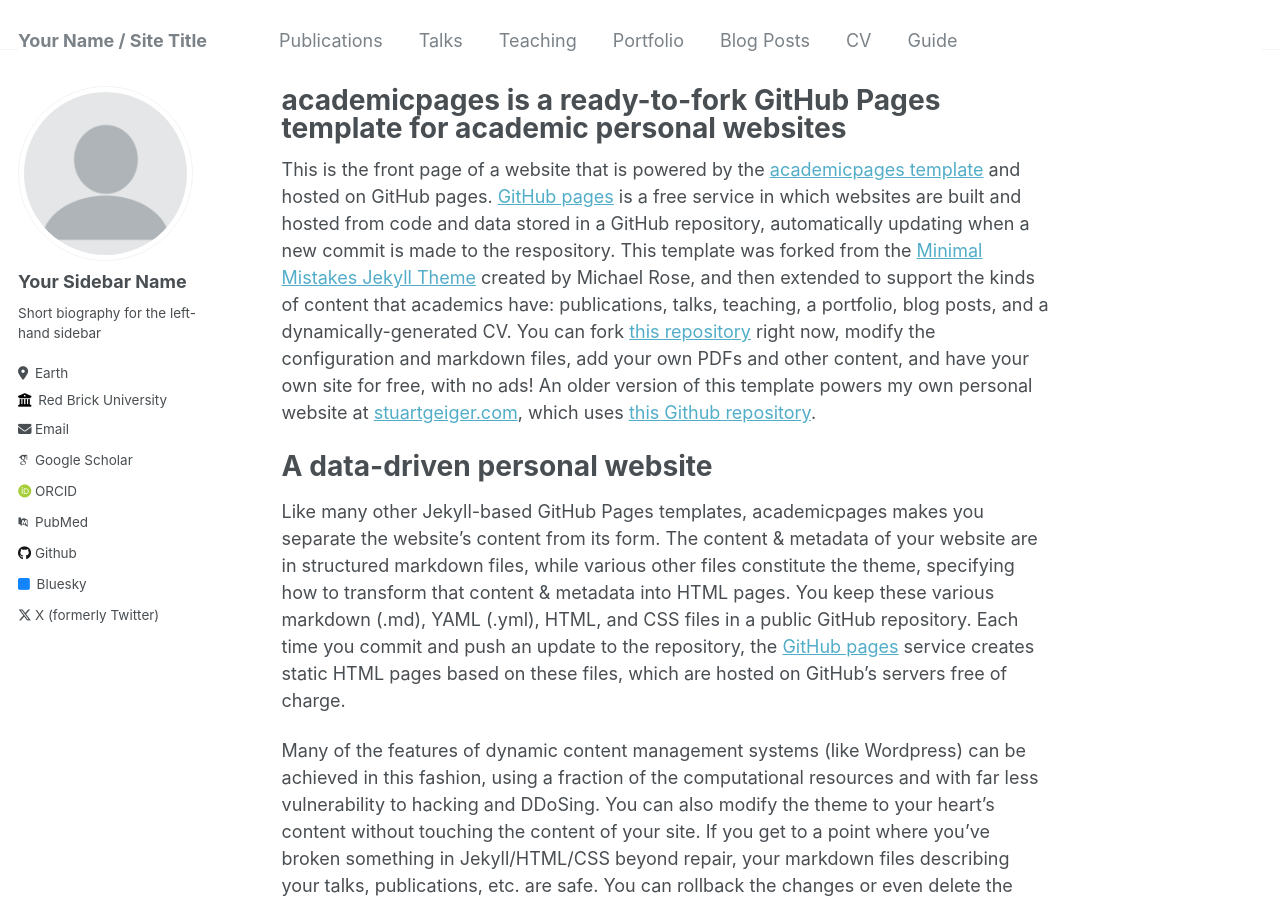
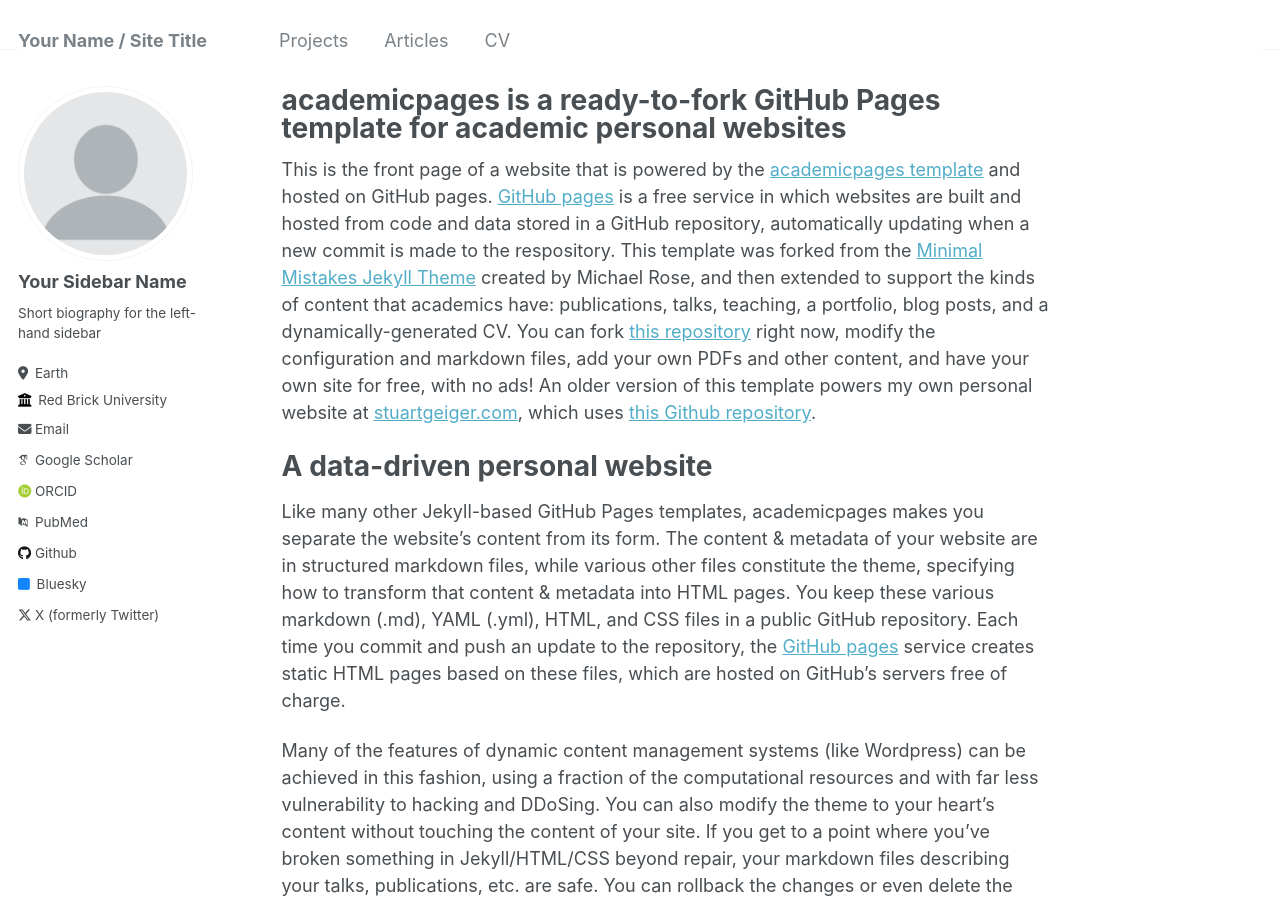
Before and after one commit to m-rit/m-rit.github.io, a Jekyll site: the page built from _pages/about.md, in a window 1280 px wide and 900 px high. Built offline with Jekyll 4.4.1, drawn with Linux system fonts in a browser that asks for light colours; some web fonts are replaced.

Commit message:
Update navigation.yml

```diff
--- a/_data/navigation.yml
+++ b/_data/navigation.yml
@@ -1,22 +1,10 @@
 # main links links
 main:
-  - title: "Publications"
-    url: /publications/
+  - title: "Projects"
+    url: /projects/
 
-  - title: "Talks"
-    url: /talks/
-
-  - title: "Teaching"
-    url: /teaching/
-
-  - title: "Portfolio"
-    url: /portfolio/
-
-  - title: "Blog Posts"
+  - title: "Articles"
     url: /year-archive/
 
   - title: "CV"
     url: /cv/
-
-  - title: "Guide"
-    url: /markdown/
```
